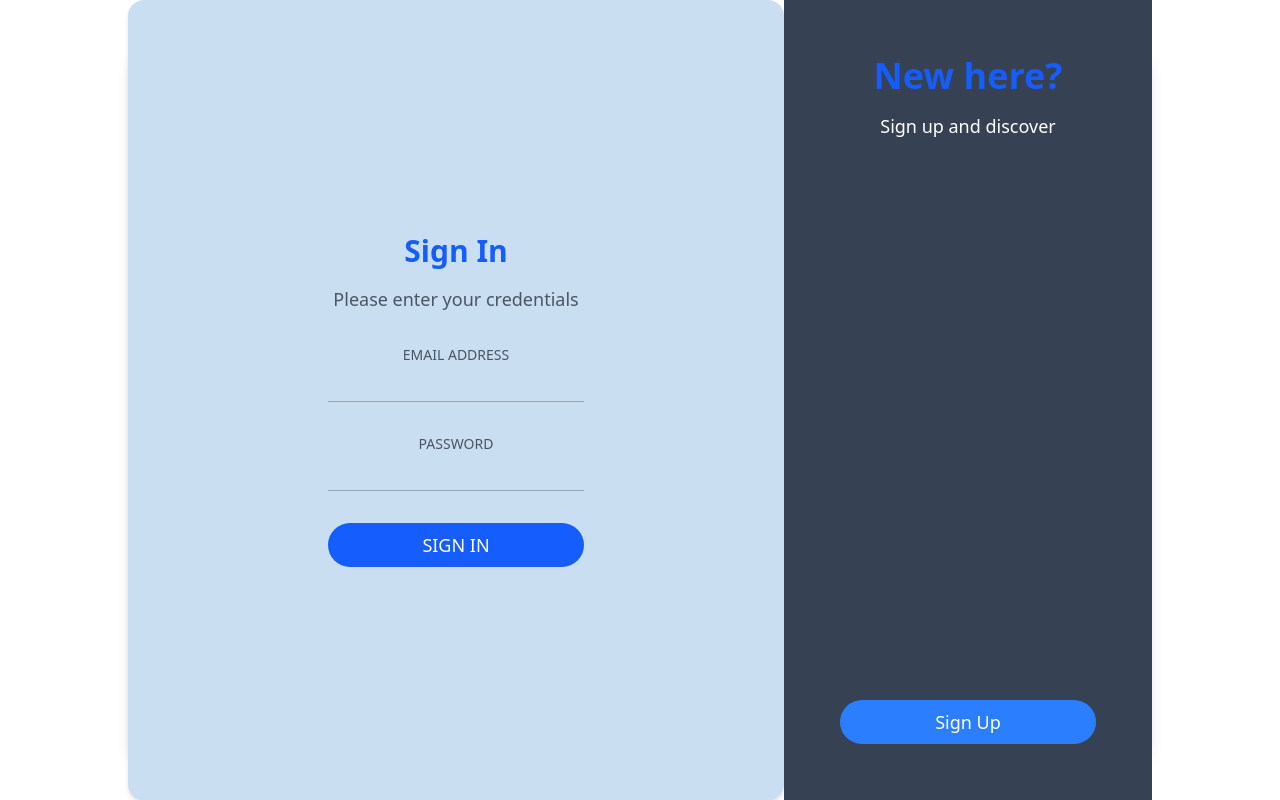
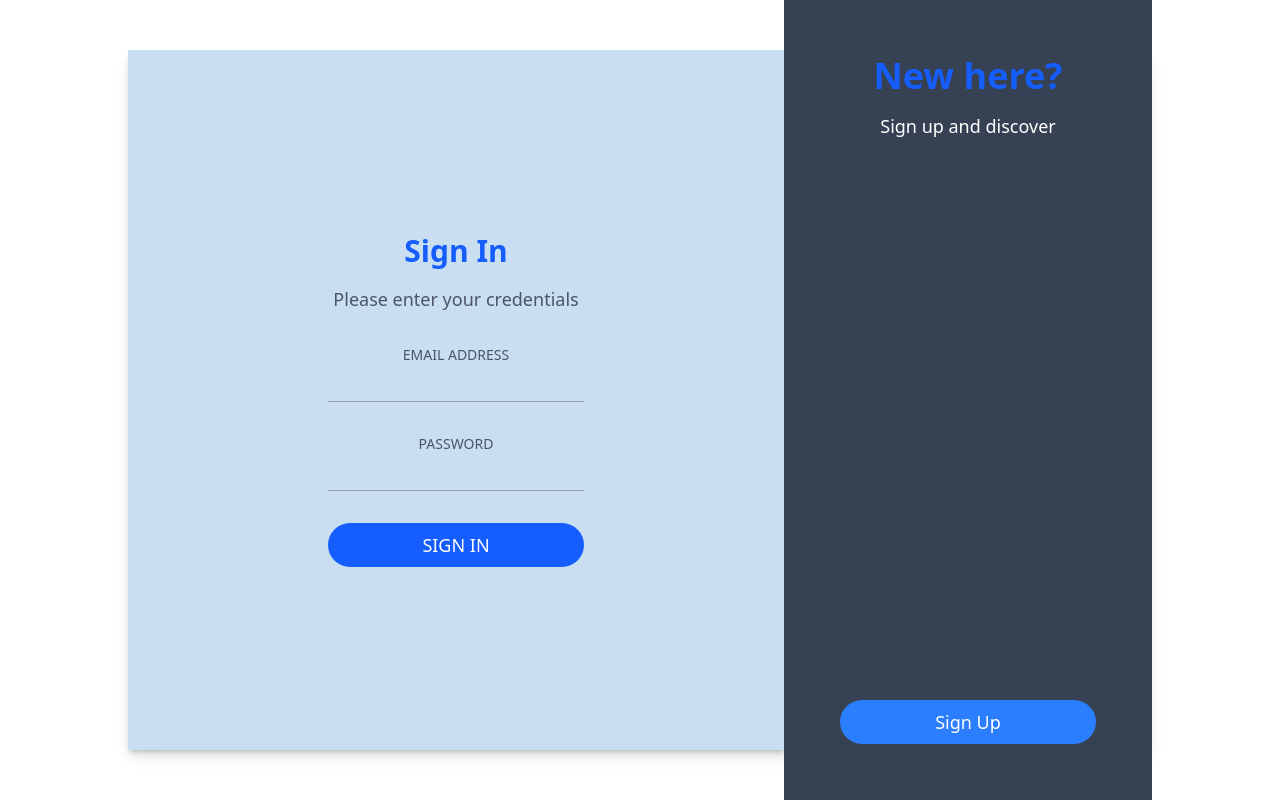
Before and after one commit to Safdari10/task-manager, a Next.js app in the folder frontend/: page / in a window 1280 px wide. Built offline with nearby package versions, Linux system fonts and the light colour scheme.

Commit message:
Refines login page layout and padding
Simplifies the page container by removing unnecessary border radius and reducing padding.
Ensures the login page occupies the full viewport height for a more consistent layout.

```diff
--- a/frontend/src/app/components/LoginPage.tsx
+++ b/frontend/src/app/components/LoginPage.tsx
@@ -25,7 +25,7 @@ const LoginPage = ({ email, setEmail, password, setPassword, error, setError }:
   };
 
   return (
-    <main className="flex flex-col items-center justify-center bg-[#c9def0] w-full h-[100vh] p-16 rounded-2xl shadow-md text-center">
+    <main className="flex flex-col items-center justify-center bg-[#c9def0] w-full h-full p-14 shadow-md text-center">
       <h1 className="text-3xl font-bold text-blue-600">Sign In</h1>
       <p className="mt-4 text-lg text-gray-600">Please enter your credentials</p>
       <form
```
